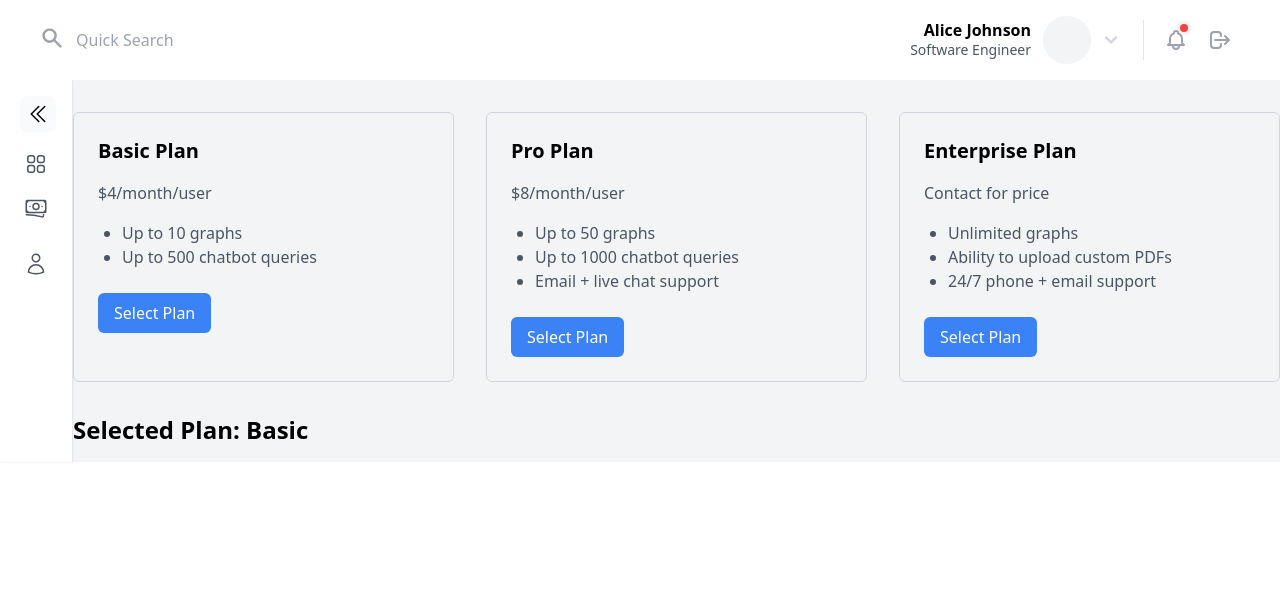
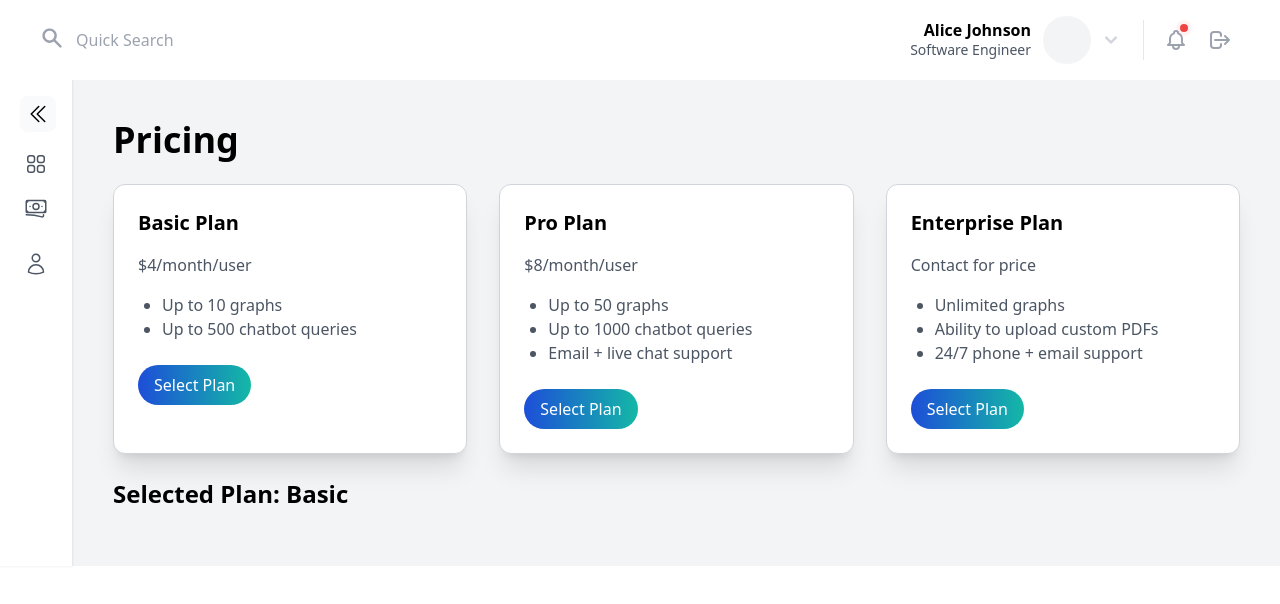
Before and after one commit to SHUBHAMspy/graph-mockup, a React (Create React App) app: page /pricing in a window 1280 px wide. Shown: the top 604 px of the page. Built offline with nearby package versions, Linux system fonts and the light colour scheme.

Commit message:
updated:pricing

```diff
--- a/src/pages/pricingPlans/PricingPlans.tsx
+++ b/src/pages/pricingPlans/PricingPlans.tsx
@@ -26,14 +26,15 @@ const PricingPlans: React.FC = () => {
   };
 
   return (
-    <div className="container mx-auto mt-8">
+    <div className="p-6 sm:p-10 space-y-6 w-full">
+      <h1 className='text-4xl font-bold'>Pricing</h1>
       <div className="grid grid-cols-1 md:grid-cols-3 gap-8">
         {plans.map((plan) => (
           <div
             key={plan.name}
-            className={`p-6 border ${
+            className={`p-6 border bg-white shadow-xl  ${
               selectedPlan === plan.name ? 'border-blue-500' : 'border-gray-300'
-            } rounded-md`}
+            } rounded-xl`}
           >
             <h2 className="text-xl font-semibold mb-4">{plan.name}</h2>
             <p className="text-gray-600 mb-4">{plan.price}</p>
@@ -45,7 +46,7 @@ const PricingPlans: React.FC = () => {
               ))}
             </ul>
             <button
-              className={`mt-6 px-4 py-2 bg-blue-500 text-white rounded-md ${
+              className={`mt-6 px-4 py-2 bg-gradient-to-r from-blue-700 to-teal-500 hover:from-blue-700 hover:to-teal-400 focus:ring-4 focus:outline-none focus:ring-blue-300 font-large rounded-full text-md  text-center dark:bg-blue-600 dark:hover:bg-blue-700 dark:focus:ring-blue-800 text-white ${
                 selectedPlan === plan.name && 'bg-blue-700'
               }`}
               onClick={() => handlePlanChange(plan.name)}
```
